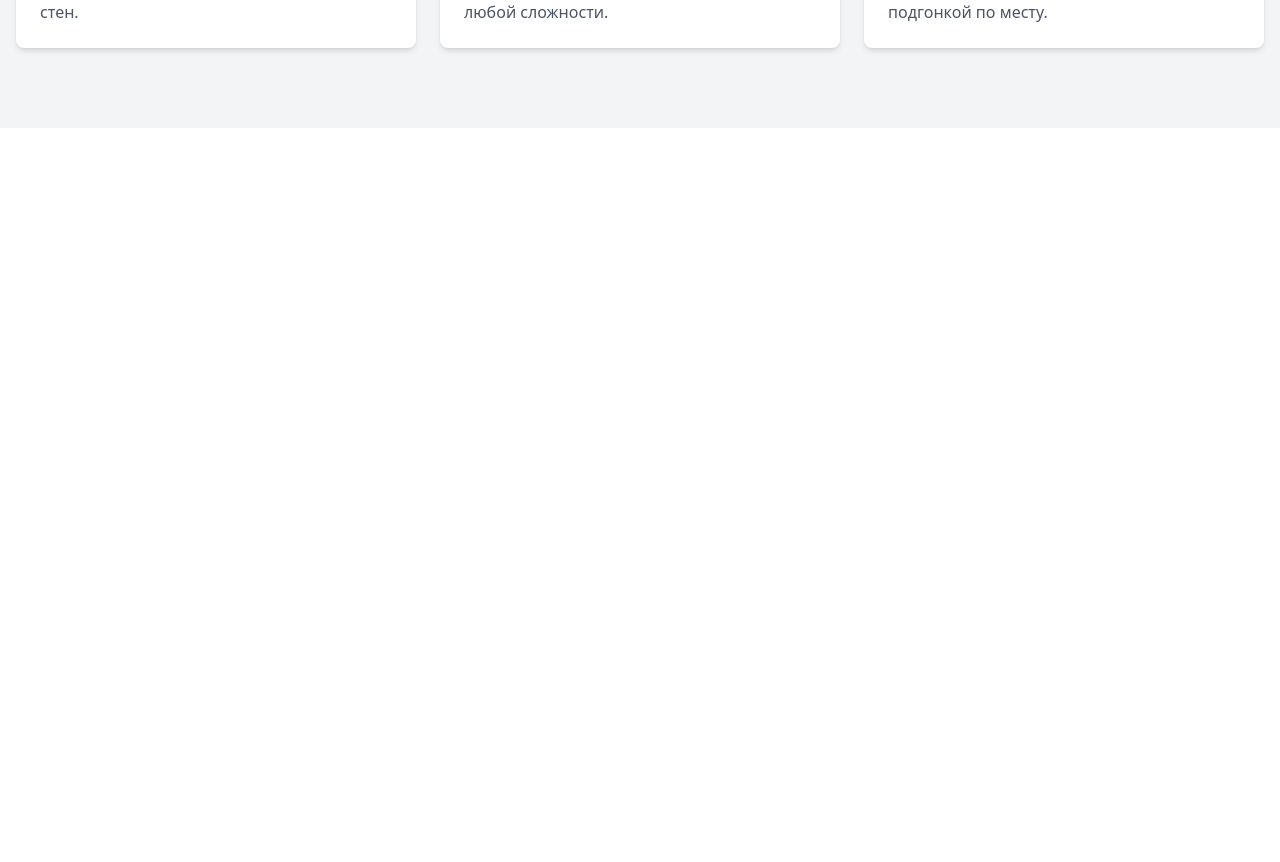
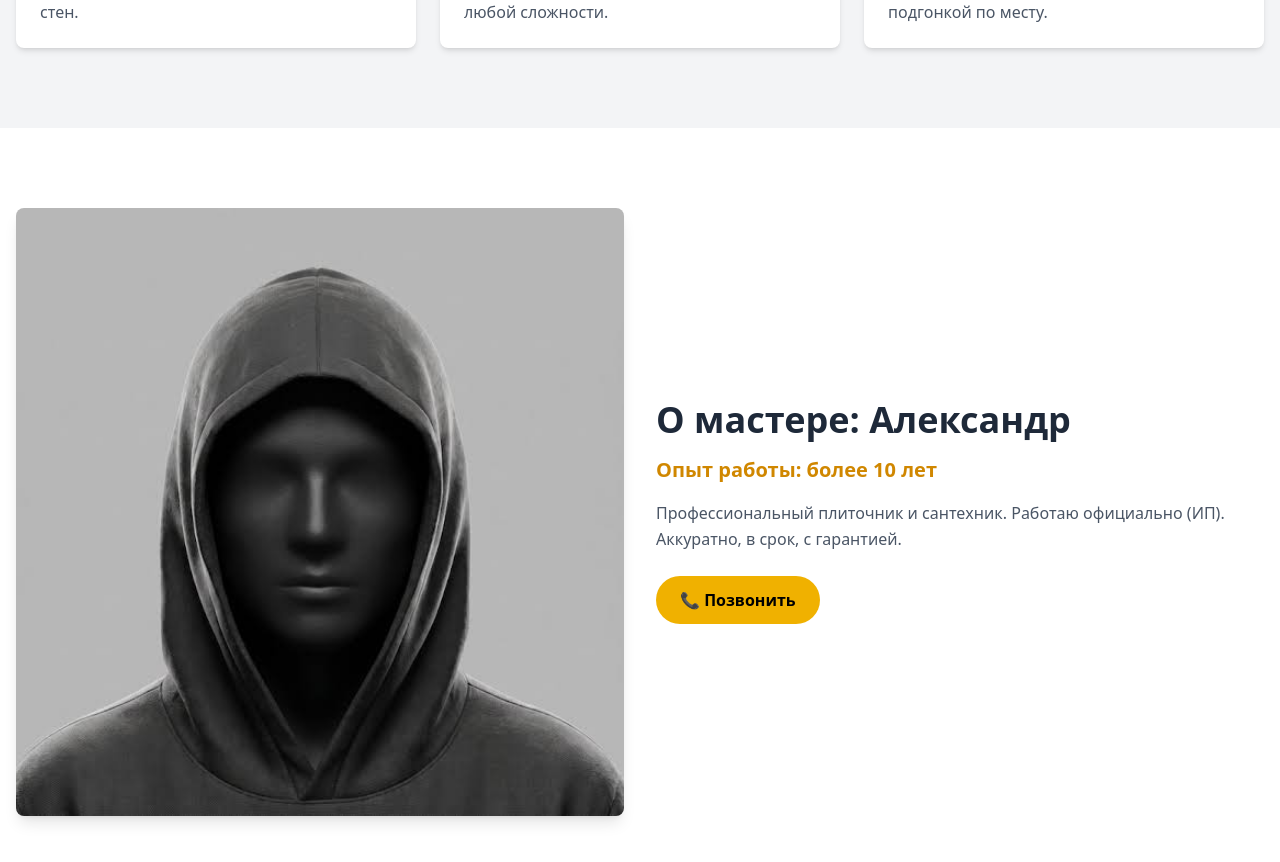
Before and after one commit to MagicKode/plit_real_front, an Angular app: page / in a window 1280 px wide. Shown: the part 1124-1986 px from the top of the page. Before the commit the page ends 1252 px from the top, so only its background shows below. Built offline with nearby package versions, Linux system fonts and the light colour scheme.

Commit message:
feat(PLT-1.0.4): create about component with image

```diff
--- a/src/app/app.html
+++ b/src/app/app.html
@@ -1,4 +1,9 @@
 <app-header></app-header>
 <app-hero></app-hero>
 <app-services></app-services>
+<app-about
+  masterName="Александр"
+  experience="более 10 лет"
+  description="Профессиональный плиточник и сантехник. Работаю официально (ИП). Аккуратно, в срок, с гарантией.">
+</app-about>
 <router-outlet></router-outlet>
--- a/src/app/app.ts
+++ b/src/app/app.ts
@@ -3,10 +3,11 @@ import { RouterOutlet } from '@angular/router';
 import { HeaderComponent } from './components/header/header';
 import { HeroComponent } from './components/hero/hero';
 import { ServicesComponent } from './components/services/services';
+import { AboutComponent } from './components/about/about';
 
 @Component({
   selector: 'app-root',
-  imports: [RouterOutlet, HeaderComponent, HeroComponent, ServicesComponent],
+  imports: [RouterOutlet, HeaderComponent, HeroComponent, ServicesComponent, AboutComponent],
   templateUrl: './app.html',
   styleUrl: './app.css'
 })
--- /dev/null
+++ b/src/app/components/about/about.html
@@ -0,0 +1,26 @@
+<section class="py-20 bg-white">
+  <div class="container mx-auto px-4 flex flex-col md:flex-row items-center gap-8">
+
+    <!-- Фото мастера -->
+    <div class="w-full md:w-1/2">
+      <img src="master.jpeg" alt="Мастер Александр" class="w-full h-auto rounded-lg shadow-lg object-cover">
+    </div>
+
+    <!-- Текст -->
+    <div class="w-full md:w-1/2">
+      <h2 class="text-3xl md:text-4xl font-bold mb-4 text-gray-800">
+        О мастере: {{ masterName }}
+      </h2>
+      <p class="text-xl text-yellow-600 font-semibold mb-4">
+        Опыт работы: {{ experience }}
+      </p>
+      <p class="text-gray-600 mb-6 leading-relaxed">
+        {{ description }}
+      </p>
+      <a href="tel:+375255009052" class="inline-block bg-yellow-500 hover:bg-yellow-600 text-black font-bold px-6 py-3 rounded-full transition">
+        📞 Позвонить
+      </a>
+    </div>
+
+  </div>
+</section>
--- a/src/app/components/services/services.ts
+++ b/src/app/components/services/services.ts
@@ -8,6 +8,7 @@ interface Service {
 
 @Component({
   selector: 'app-services',
+  standalone: true,
   imports: [],
   templateUrl: './services.html',
   styleUrl: './services.css',
```
Also changed, not shown: src/app/components/about/about.ts (added, +14 -0 lines), public/master.jpeg (added), src/app/components/about/about.css (added), 1 other file (tests, documents, lock files or other folders).
